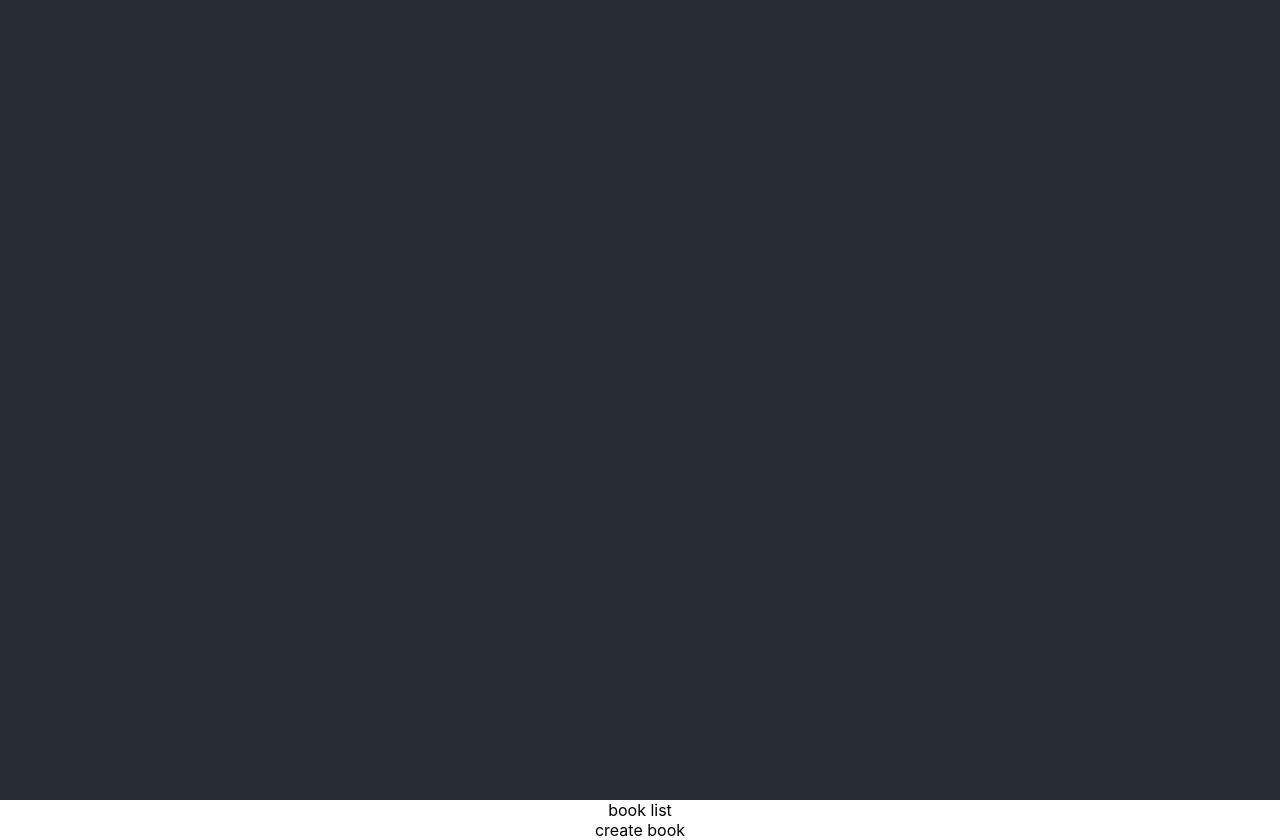
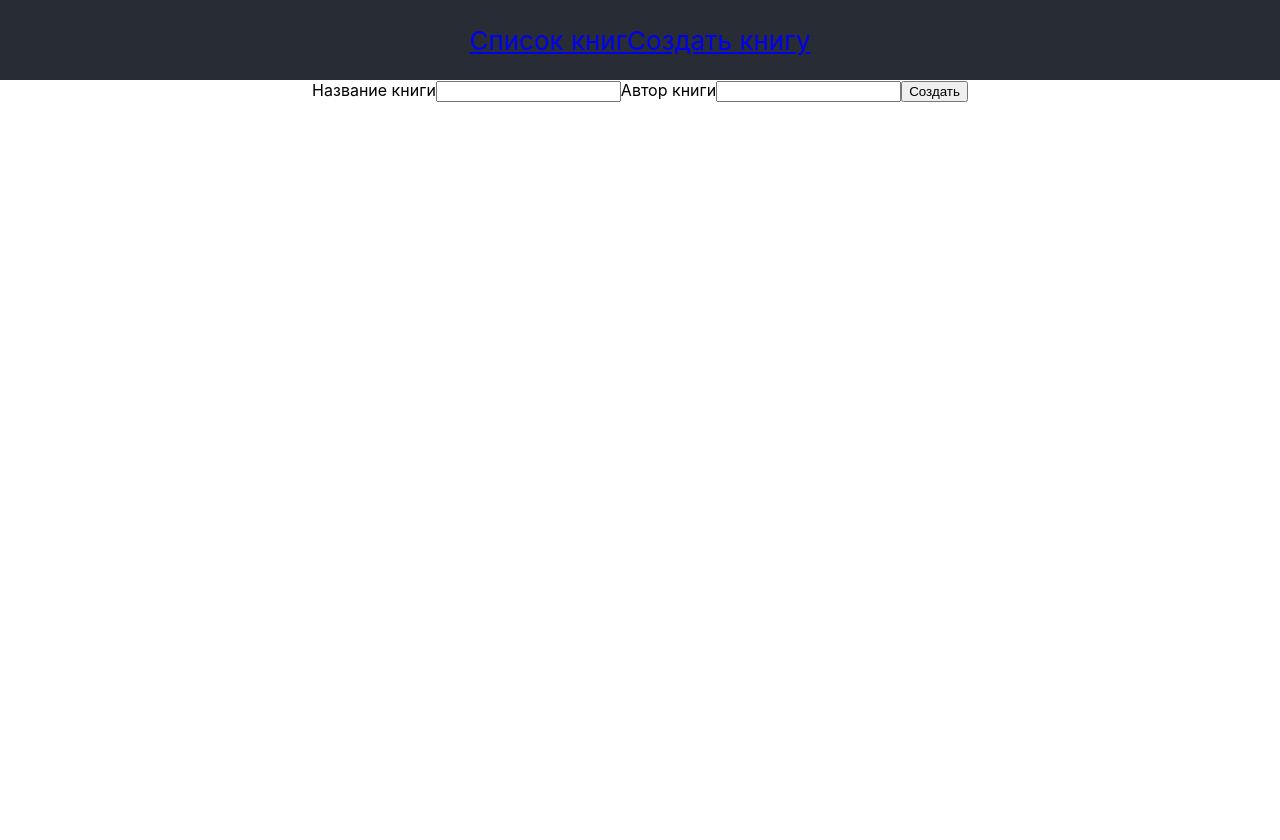
Before and after one commit to FeraVerto/books, a React (Create React App) app: page /create in a window 1280 px wide. After the commit the page ends 800 px from the top, so only its background shows below. Built offline with nearby package versions, Linux system fonts and the light colour scheme.

Commit message:
added useFormik to CreateBook.ts (form data are stored in localStorage), added output from localStorage, made navigation

```diff
--- a/package.json
+++ b/package.json
@@ -11,11 +11,13 @@
     "@types/react": "^17.0.0",
     "@types/react-dom": "^17.0.0",
     "@types/react-router-dom": "^5.1.7",
+    "formik": "^2.2.9",
     "react": "^17.0.2",
     "react-dom": "^17.0.2",
     "react-router-dom": "^5.2.0",
     "react-scripts": "4.0.3",
     "typescript": "^4.1.2",
+    "uuid": "^8.3.2",
     "web-vitals": "^1.0.1"
   },
   "homepage": "http://FeraVerto.github.io/books",
@@ -46,6 +48,7 @@
     ]
   },
   "devDependencies": {
+    "@types/uuid": "^8.3.0",
     "@typescript-eslint/eslint-plugin": "^4.28.0",
     "@typescript-eslint/parser": "^4.28.0",
     "eslint": "^7.29.0",
--- a/src/App.css
+++ b/src/App.module.css
@@ -2,10 +2,6 @@
   text-align: center;
 }
 
-.App-logo {
-  height: 40vmin;
-  pointer-events: none;
-}
 
 @media (prefers-reduced-motion: no-preference) {
   .App-logo {
@@ -13,9 +9,9 @@
   }
 }
 
-.App-header {
+.App_header {
   background-color: #282c34;
-  min-height: 100vh;
+  min-height: 10vh;
   display: flex;
   flex-direction: column;
   align-items: center;
@@ -24,9 +20,6 @@
   color: white;
 }
 
-.App-link {
-  color: #61dafb;
-}
 
 @keyframes App-logo-spin {
   from {
--- a/src/App.tsx
+++ b/src/App.tsx
@@ -1,18 +1,19 @@
 import React from 'react';
 import {Route} from 'react-router-dom';
-import './App.css';
+import s from './App.module.css';
 import {BookList} from "./ui/BookList/BookList";
 import {CreateBook} from "./ui/CreateBook/CreateBook";
 import {EditBook} from "./ui/EditBook/EditBook";
+import {Navigation} from "./ui/Navigation/Navigation";
 
 export const App = () => {
     return (
-        <div className="App">
-            <header className="App-header">
-
+        <div className={s.App}>
+            <header className={s.App_header}>
+                <Navigation/>
             </header>
             <main>
-                <Route path="/" render={() => <BookList/>}/>
+                <Route exact path="/" render={() => <BookList/>}/>
                 <Route path="/create" render={() => <CreateBook/>}/>
                 <Route path="/edit/" render={() => <EditBook/>}/>
             </main>
--- a/src/ui/BookList/BookList.tsx
+++ b/src/ui/BookList/BookList.tsx
@@ -1,7 +1,38 @@
-import React from 'react'
+import React, {useEffect, useState} from 'react'
+
+export type bookType = {
+    bookTitle: string,
+    author: string
+}
 
 export const BookList = () => {
+
+    const [arrBooks, setArrBooks] = useState<Array<bookType>>([]);
+
+
+    useEffect(() => {
+        const resultArray: Array<bookType> = []
+        const keys: Array<string> = Object.keys(localStorage);
+        for (const key of keys) {
+            const book = localStorage.getItem(key)
+            if (book !== null) resultArray.push(JSON.parse(book))
+
+        }
+        setArrBooks(resultArray)
+    }, [])
+
     return (
-        <div>book list</div>
+        <div>
+            {
+                arrBooks.map((a: bookType, i: number) => {
+                    return (
+                        <div key={i}>
+                            <div>{a.bookTitle}</div>
+                            <div>{a.author}</div>
+                        </div>
+                    )
+                })
+            }
+        </div>
     )
 }
--- a/src/ui/CreateBook/CreateBook.tsx
+++ b/src/ui/CreateBook/CreateBook.tsx
@@ -1,7 +1,38 @@
 import React from 'react'
+import {useFormik} from "formik";
+import { v4 as uuidv4 } from 'uuid';
 
 export const CreateBook = () => {
+
+    const formik = useFormik({
+        initialValues: {
+            bookTitle: '',
+            author: ''
+        },
+        onSubmit: values => {
+            const id = uuidv4();
+            const data = JSON.stringify(values)
+            localStorage.setItem(id, data)
+        },
+    })
+
     return (
-        <div>create book</div>
+        <form onSubmit={formik.handleSubmit}>
+            <label htmlFor="">Название книги</label>
+            <input id="bookTitle"
+                   name="bookTitle"
+                   type="text"
+                   onChange={formik.handleChange}
+                   value={formik.values.bookTitle}/>
+
+            <label htmlFor="author">Автор книги</label>
+            <input id="author"
+                   name="author"
+                   type="text"
+                   onChange={formik.handleChange}
+                   value={formik.values.author}/>
+
+            <button type="submit">Создать</button>
+        </form>
     )
 }
--- /dev/null
+++ b/src/ui/Navigation/Navigation.tsx
@@ -0,0 +1,11 @@
+import React from 'react'
+import { NavLink } from 'react-router-dom'
+
+export const Navigation = () => {
+    return (
+        <div>
+            <NavLink to="/">Список книг</NavLink>
+            <NavLink to="/create">Создать книгу</NavLink>
+        </div>
+    )
+}
```
Also changed, not shown: 2 other files (tests, documents, lock files or other folders).
